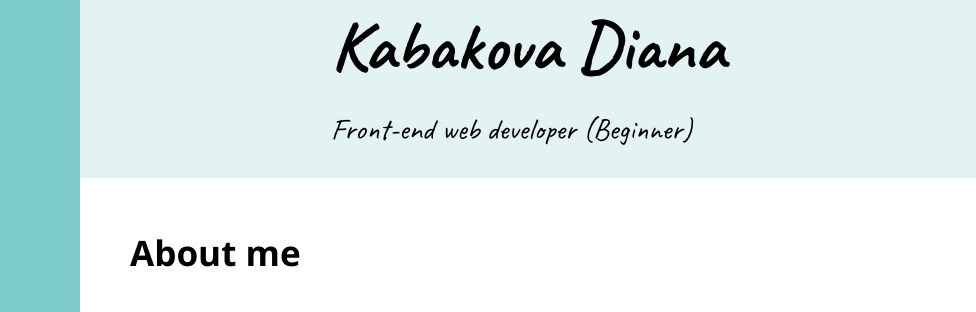
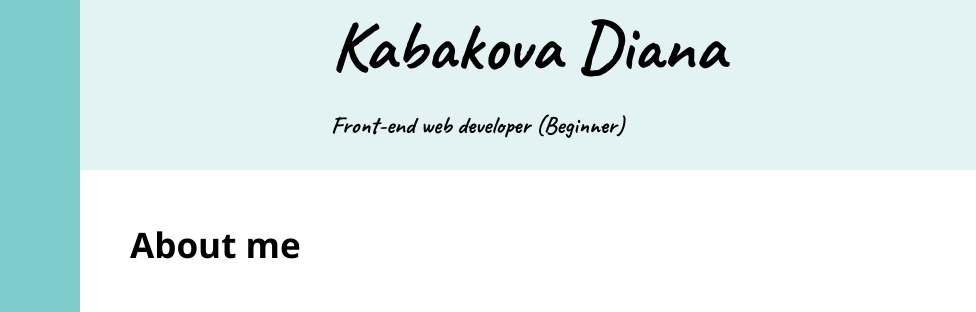
Before and after one commit to kabdia/rsschool-cv, a plain HTML site: page index.html in a window 1280 px wide. Shown: the part 115-427 px from the top of the page, 304-1280 px from the left. Drawn offline with nearby package versions, Linux system fonts and the light colour scheme.

Commit message:
refactor: add h2

```diff
--- a/index.html
+++ b/index.html
@@ -26,7 +26,7 @@
                 </nav>
                 <div class="name">
                     <h1>Kabakova Diana</h1> <br>
-                    <p>Front-end web developer (Beginner)</p>
+                    <h2>Front-end web developer (Beginner)</h2>
                 </div>
             </section>
         </div>
```
